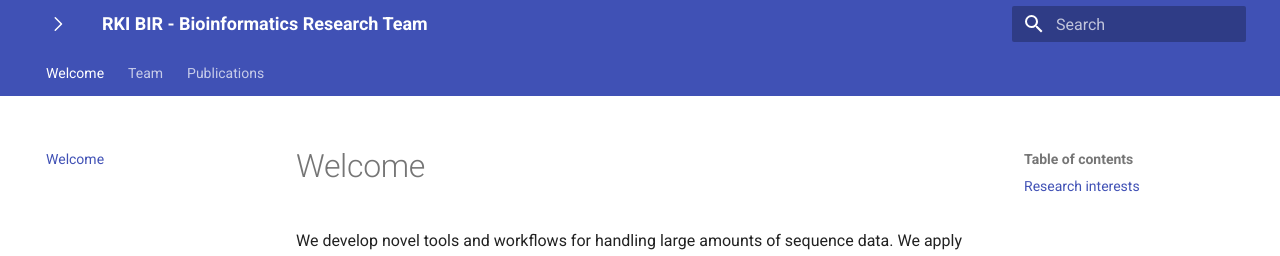
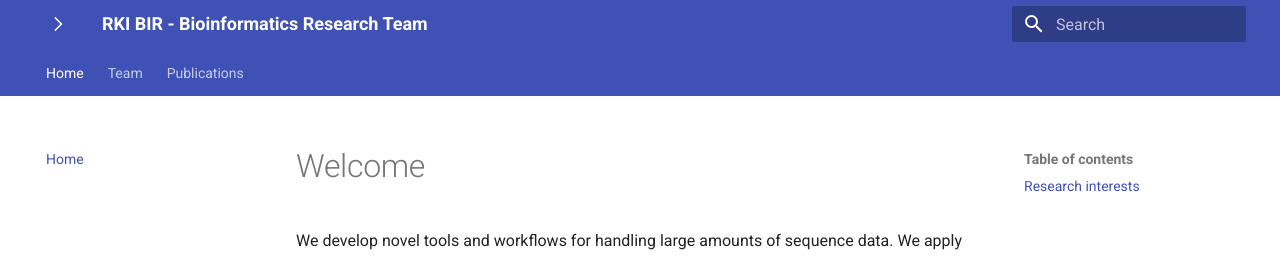
Before and after one commit to rki-bir/rki-bir.github.io, an MkDocs documentation site: the page built from docs/index.md, in a window 1280 px wide. Shown: the top 256 px of the page. Built offline with MkDocs 1.6.1 and Material for MkDocs 9.7.7, drawn with Linux system fonts in a browser that asks for light colours; some of the changed lines change nothing that is shown.

Commit message:
update pubs

```diff
--- a/mkdocs.yml
+++ b/mkdocs.yml
@@ -46,3 +46,25 @@
   - pymdownx.emoji:
       emoji_index: !!python/name:materialx.emoji.twemoji
       emoji_generator: !!python/name:materialx.emoji.to_svg
+
+
+# Navigation
+## USE SPACE not TAB
+
+nav:
+- Home: index.md
+- Team: team.md
+- Publications: publications/peer.md
+#- Programs:
+#        - Workflows: tools/workflows.md
+#        - Tools: tools/tools.md
+#        - Other: tools/other.md
+#- SARS-CoV-2: SARS-CoV-2/SARS-CoV-2.md
+#- Tutorials:
+#        - shell: tutorials/shell.md
+#        - python:
+#              - python general: tutorials/python/python.md
+#              - jupyter book: tutorials/python/jbook.md
+#              - pandas: tutorials/python/pandas.md
+#        - nextflow: tutorials/nextflow.md
+#        - docker: tutorials/docker.md
```
